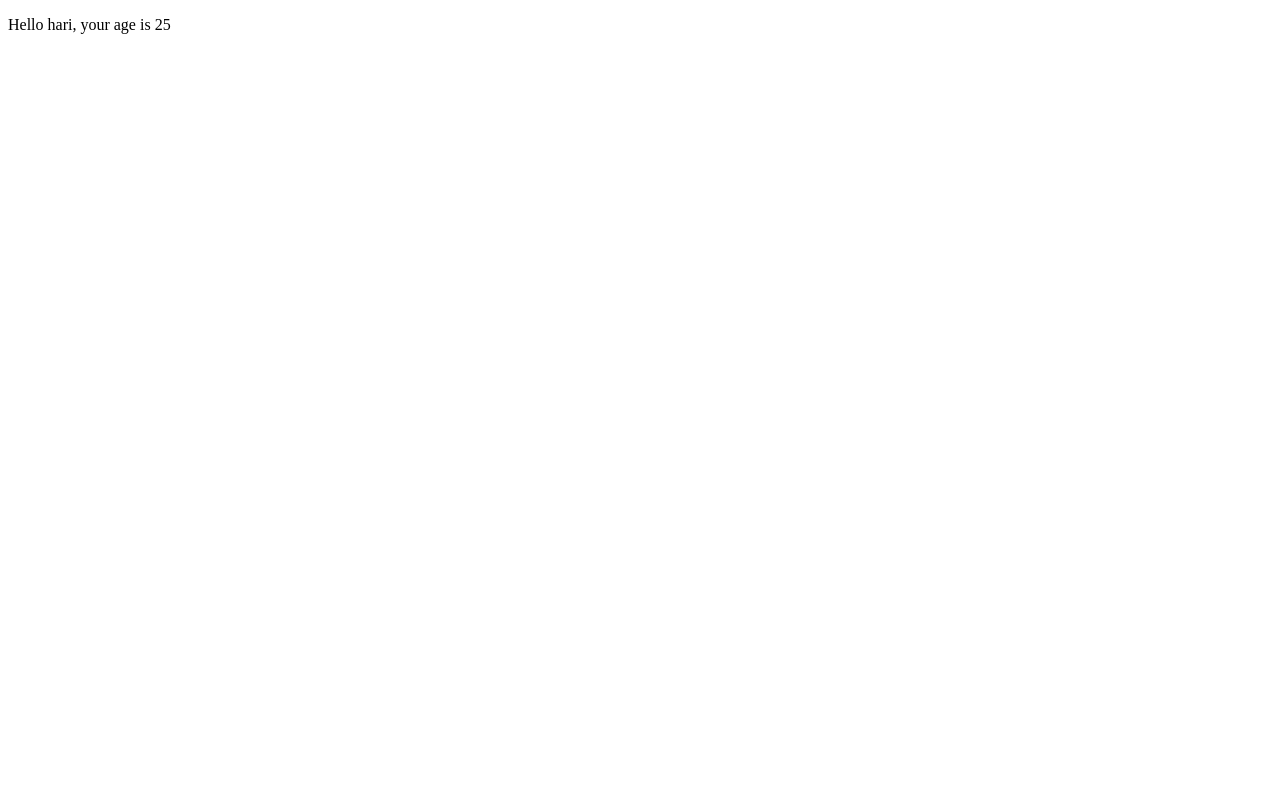
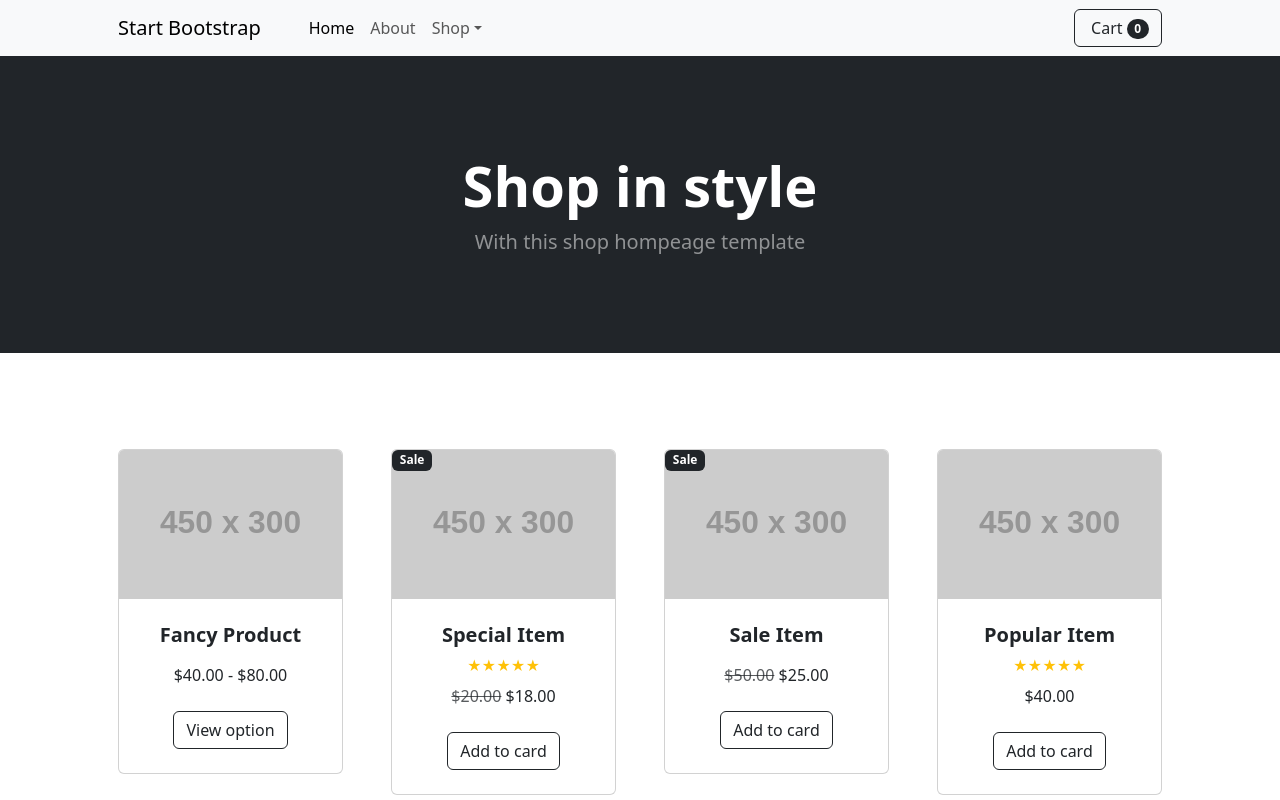
Before and after one commit to Hariharan217/react-b47, a React (Vite) app: page / in a window 1280 px wide. Shown: the top 800 px of the page. Built offline with nearby package versions, Linux system fonts and the light colour scheme.

Commit message:
react-day2-task

```diff
--- a/index.html
+++ b/index.html
@@ -5,9 +5,11 @@
     <link rel="icon" type="image/svg+xml" href="/vite.svg" />
     <meta name="viewport" content="width=device-width, initial-scale=1.0" />
     <title>React.App</title>
+    <link href="https://cdn.jsdelivr.net/npm/bootstrap@5.3.2/dist/css/bootstrap.min.css" rel="stylesheet" integrity="sha384-T3c6CoIi6uLrA9TneNEoa7RxnatzjcDSCmG1MXxSR1GAsXEV/Dwwykc2MPK8M2HN" crossorigin="anonymous">
   </head>
   <body>
     <div id="root"></div>
     <script type="module" src="/src/main.jsx"></script>
+    <script src="https://cdn.jsdelivr.net/npm/bootstrap@5.3.2/dist/js/bootstrap.bundle.min.js" integrity="sha384-C6RzsynM9kWDrMNeT87bh95OGNyZPhcTNXj1NW7RuBCsyN/o0jlpcV8Qyq46cDfL" crossorigin="anonymous"></script>
   </body>
 </html>
--- a/package.json
+++ b/package.json
@@ -10,6 +10,7 @@
     "preview": "vite preview"
   },
   "dependencies": {
+    "bootstrap": "^5.3.2",
     "react": "^18.2.0",
     "react-dom": "^18.2.0"
   },
@@ -21,6 +22,7 @@
     "eslint-plugin-react": "^7.32.2",
     "eslint-plugin-react-hooks": "^4.6.0",
     "eslint-plugin-react-refresh": "^0.4.3",
+    "react-router-dom": "^6.18.0",
     "vite": "^4.4.5"
   }
 }
--- a/src/App.jsx
+++ b/src/App.jsx
@@ -1,17 +1,28 @@
-const Hello = (props) =>{
+import React, { useState } from 'react'
+import Navigation from './Component/Navigation'
+import Header from './Component/Header'
+import Section from './Component/Section'
+import { CardProvider } from './Component/Context';
+import Footer from './Component/Footer';
 
-  return(
-<div>
-<p>Hello {props.name}, your age is {props.age}</p>
-</div>
+
+function App() {
+
+  const [count, setCount] = useState(0);
+
+
+
+  return (
+   <>
+   <CardProvider value={[count, setCount]}>
+   <Navigation />
+   <Header />
+   <Section />
+   <Footer />
+   </CardProvider>
+
+   </>
   )
 }
 
-const App = () =>{
-  return(
-    <div>
-      <Hello name='hari' age='25'/>
-    </div>
-  )
-}
-export default App;
+export default App
--- /dev/null
+++ b/src/Component/Cards.jsx
@@ -0,0 +1,83 @@
+import React, { useRef, useState } from 'react'
+import { useContext } from 'react'
+import { Cardcontext } from './Context'
+
+
+
+function Cards(props) {
+
+    let [count, setCount] = useContext(Cardcontext);
+
+    let [buttonValue, setButtonValue] = useState(props.viewcard);
+
+    function clickfunction(){
+        if (buttonValue == "Add to card"){
+            setCount(count + 1);
+            setButtonValue("Remove from Cart");
+        }
+       else if(buttonValue == "Remove from Cart"){
+            setCount(count - 1);
+            setButtonValue("Add to card");
+        }
+
+
+    }
+
+    let button = useRef()
+
+    function salefunction(value){
+        if(value == "yes"){
+            return <div className="badge bg-dark text-white position-absolute" >Sale</div>
+        }
+    }
+    function starfunction(value){
+        if(value == "yes"){
+            return  <div className="d-flex justify-content-center small text-warning mb-2">
+            <div className="bi-star-fill">★★★★★</div>
+        </div>
+        }
+        else{
+            return <div className="d-flex justify-content-center small text-warning mb-2">
+                <div className="bi-star-fill"></div>
+            </div>
+
+        }
+    }
+
+    return (
+        <div>
+            <div className="col mb-5">
+                        <div className="card h-100">
+                            {/* <!-- Sale badge--> */}
+                            {salefunction(props.sale)}
+
+                            {/* <!-- Product image--> */}
+                            <img className="card-img-top" src="https://dummyimage.com/450x300/dee2e6/6c757d.jpg" alt="..." />
+                            {/* <!-- Product details--> */}
+                            <div className="card-body p-4">
+                                <div className="text-center">
+                                    {/* <!-- Product name--> */}
+                                    <h5 className="fw-bolder">{props.name}</h5>
+                                    {/* <!-- Product reviews--> */}
+                                    {starfunction(props.star)}
+
+                                    {/* <!-- Product price--> */}
+                                    <span className="text-muted text-decoration-line-through">{props.mutedprice}</span>
+                                 {props.price}
+                                </div>
+                            </div>
+                            {/* <!-- Product actions--> */}
+                            <div className="card-footer p-4 pt-0 border-top-0 bg-transparent">
+                                <div className="text-center"><a ref={button} onClick={clickfunction} className="btn btn-outline-dark mt-auto" href="#">
+                                {buttonValue}
+                                </a>
+                                </div>
+
+                            </div>
+                        </div>
+                    </div>
+        </div>
+    )
+}
+
+export default Cards
--- /dev/null
+++ b/src/Component/Context.jsx
@@ -0,0 +1,7 @@
+import React from 'react'
+
+let Cardcontext = React.createContext();
+
+let CardProvider = Cardcontext.Provider;
+
+export {Cardcontext, CardProvider}
--- /dev/null
+++ b/src/Component/Footer.jsx
@@ -0,0 +1,13 @@
+import React from 'react'
+
+function Footer() {
+  return (
+    <div>
+        <footer className="py-5 bg-dark">
+            <div className="container"><p class="m-0 text-center text-white">Copyright &copy; Your Website 2023</p></div>
+        </footer>
+    </div>
+  )
+}
+
+export default Footer
--- /dev/null
+++ b/src/Component/Header.jsx
@@ -0,0 +1,18 @@
+import React from 'react'
+
+function Header() {
+  return (
+    <div>
+      <header className="bg-dark py-5">
+            <div className="container px-4 px-lg-5 my-5">
+                <div className="text-center text-white">
+                    <h1 className="display-4 fw-bolder">Shop in style</h1>
+                    <p className="lead fw-normal text-white-50 mb-0">With this shop hompeage template</p>
+                </div>
+            </div>
+        </header>
+    </div>
+  )
+}
+
+export default Header
--- /dev/null
+++ b/src/Component/Navigation.jsx
@@ -0,0 +1,42 @@
+import React, { useContext } from 'react'
+import { Cardcontext } from './Context'
+
+function Navigation() {
+    let card = useContext(Cardcontext)
+    // console.log(card[0]);
+  return (
+
+    <div>
+      <nav className="navbar navbar-expand-lg navbar-light bg-light">
+            <div className="container px-4 px-lg-5">
+                <a className="navbar-brand" href="#!">Start Bootstrap</a>
+                <button className="navbar-toggler" type="button" data-bs-toggle="collapse" data-bs-target="#navbarSupportedContent" aria-controls="navbarSupportedContent" aria-expanded="false" aria-label="Toggle navigation"><span className="navbar-toggler-icon"></span></button>
+                <div className="collapse navbar-collapse" id="navbarSupportedContent">
+                    <ul className="navbar-nav me-auto mb-2 mb-lg-0 ms-lg-4">
+                        <li className="nav-item"><a className="nav-link active" aria-current="page" href="#!">Home</a></li>
+                        <li className="nav-item"><a className="nav-link" href="#!">About</a></li>
+                        <li className="nav-item dropdown">
+                            <a className="nav-link dropdown-toggle" id="navbarDropdown" href="#" role="button" data-bs-toggle="dropdown" aria-expanded="false">Shop</a>
+                            <ul className="dropdown-menu" aria-labelledby="navbarDropdown">
+                                <li><a className="dropdown-item" href="#!">All Products</a></li>
+                                <li><hr className="dropdown-divider" /></li>
+                                <li><a className="dropdown-item" href="#!">Popular Items</a></li>
+                                <li><a className="dropdown-item" href="#!">New Arrivals</a></li>
+                            </ul>
+                        </li>
+                    </ul>
+                    <form className="d-flex">
+                        <button className="btn btn-outline-dark" type="submit">
+                            <i className="bi-cart-fill me-1"></i>
+                            Cart
+                            <span className="badge bg-dark text-white ms-1 rounded-pill">{card[0]}</span>
+                        </button>
+                    </form>
+                </div>
+            </div>
+        </nav>
+    </div>
+  )
+}
+
+export default Navigation
--- /dev/null
+++ b/src/Component/Section.jsx
@@ -0,0 +1,29 @@
+import React from 'react'
+import Cards from './Cards'
+
+
+function Section() {
+  return (
+    <div>
+      <section className="py-5">
+        <div className="container px-4 px-lg-5 mt-5">
+          <div className="row gx-4 gx-lg-5 row-cols-2 row-cols-md-3 row-cols-xl-4 justify-content-center">
+          <Cards name="Fancy Product" price="$40.00 - $80.00" viewcard="View option" sale="no" star="no"/>
+          <Cards name="Special Item" price=" $18.00" mutedprice="$20.00" viewcard="Add to card" sale="yes" star="yes"/>
+          <Cards name="Sale Item" price=" $25.00" mutedprice="$50.00" viewcard="Add to card" sale="yes" star="no"/>
+          <Cards name="Popular Item" price="$40.00" viewcard="Add to card" sale="no" star="yes"/>
+          <Cards name="Sale Item" price=" $25.00" mutedprice="$50.00" viewcard="Add to card" sale="yes" star="no"/>
+          <Cards name="Fancy Product" price="$120.00 - $280.00" viewcard="View option" sale="no" star="no"/>
+          <Cards name="Special Item" price=" $18.00" mutedprice="$20.00" viewcard="Add to card" sale="yes" star="yes" />
+          <Cards name="Popular Item" price="$40.00" viewcard="Add to card" sale="no" star="yes"/>
+
+          </div>
+
+        </div>
+        </section >
+    </div>
+
+  )
+}
+
+export default Section
--- a/src/main.jsx
+++ b/src/main.jsx
@@ -3,4 +3,5 @@ import ReactDOM from 'react-dom/client'
 import App from './App.jsx'
 
 
+
 ReactDOM.createRoot(document.getElementById('root')).render(<App />);
```
Also changed, not shown: 1 other file (tests, documents, lock files or other folders).
